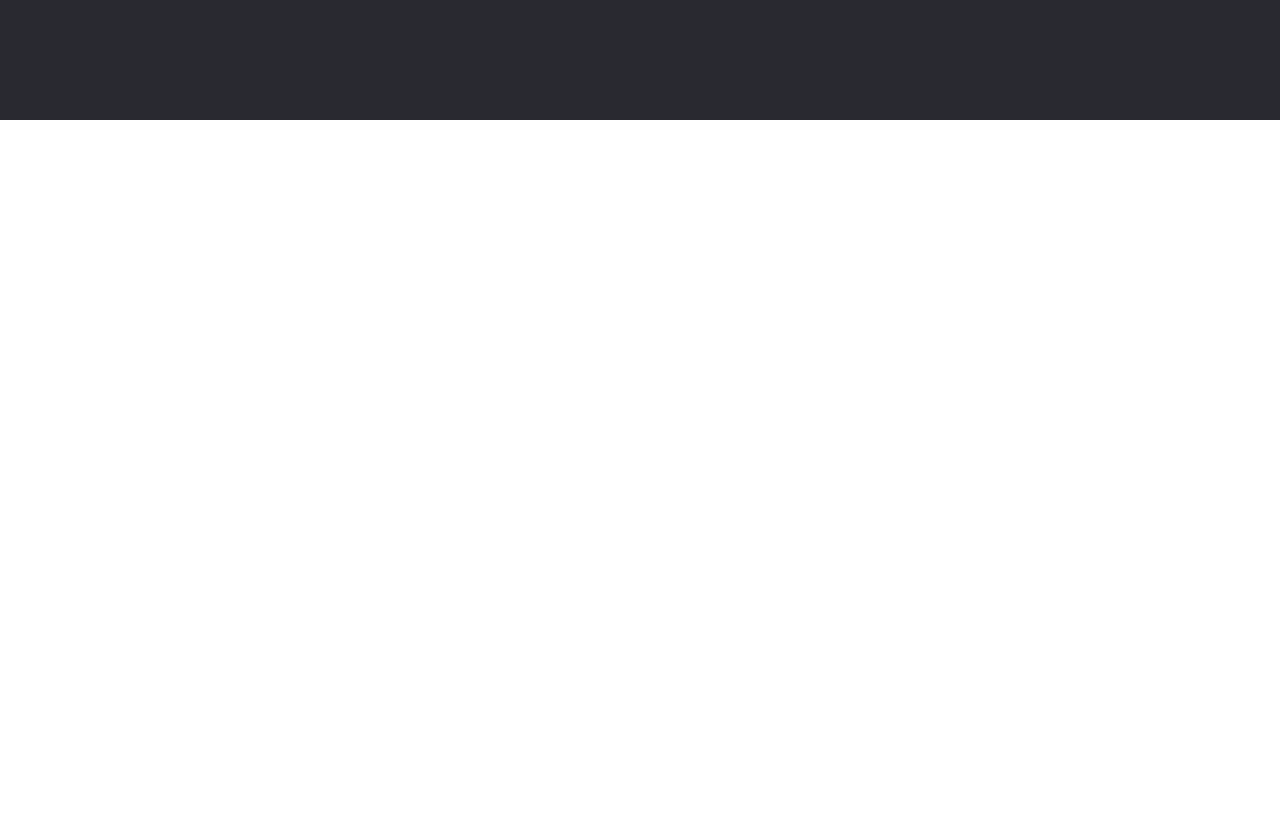
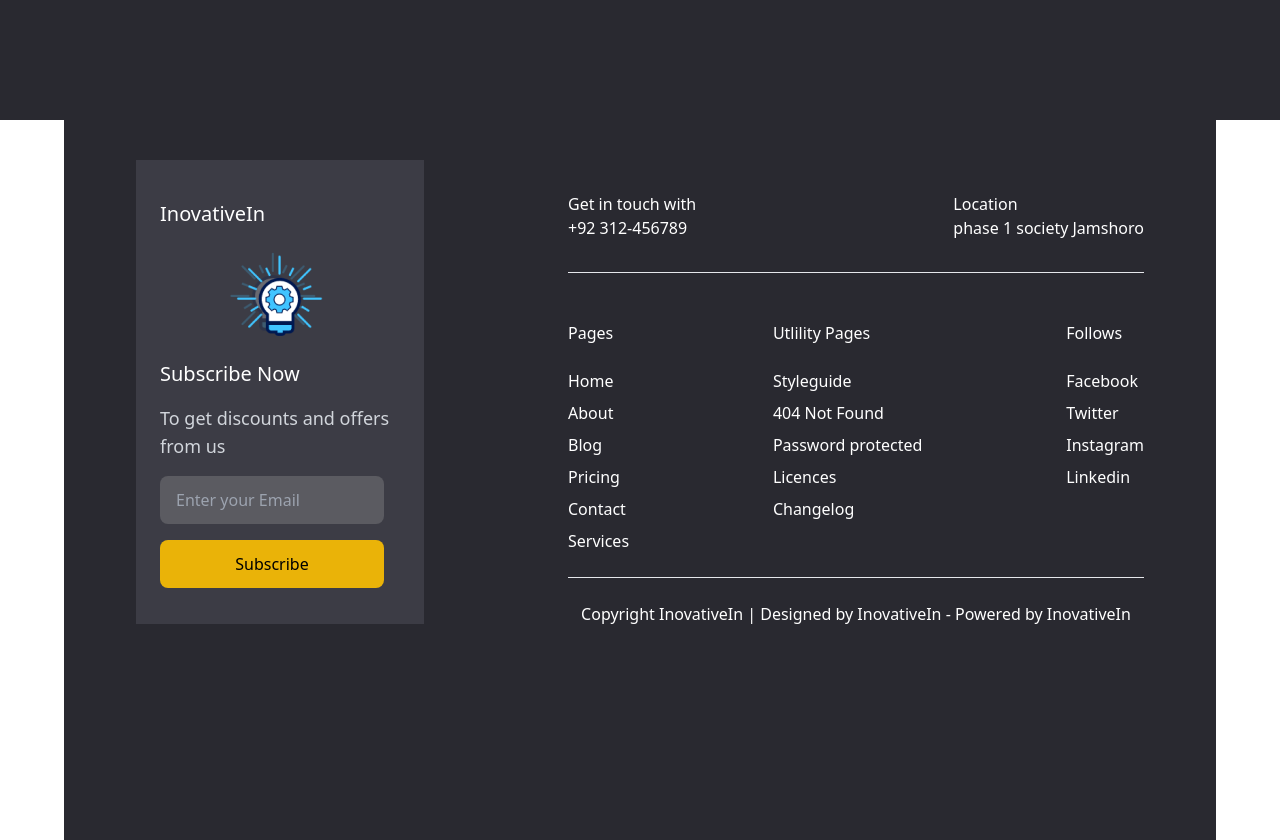
Before and after one commit to fahadzardari/inovativein, a React (Vite) app: page / in a window 1280 px wide. Shown: the part 1480-2320 px from the top of the page. Before the commit the page ends 1600 px from the top, so only its background shows below. Built offline with nearby package versions, Linux system fonts and the light colour scheme.

Commit message:
Added Footer

```diff
--- a/index.html
+++ b/index.html
@@ -5,6 +5,7 @@
     <link rel="icon" type="image/svg+xml" href="/homepage-section/logo.png" />
     <meta name="viewport" content="width=device-width, initial-scale=1.0" />
     <title>InovativeIn</title>
+    <link rel="stylesheet" href="./src/index.css">
   </head>
   <body>
     <div id="root"></div>
--- a/src/App.jsx
+++ b/src/App.jsx
@@ -1,10 +1,12 @@
 import Home from "./Sections/Home"
 import Services from "./Sections/Services"
+import Footer from "./Sections/Footer"
 export default function App() {
   return (
     <div className="font-nunito w-full m-0 p-0 ">
         <Home />
         <Services />
+        <Footer />
     </div>
   )
 }
--- /dev/null
+++ b/src/Sections/Footer.jsx
@@ -0,0 +1,69 @@
+import React from 'react'
+
+export default function Footer() {
+  return (
+    <div className='w-full'>
+      <div className='bg-gray1 w-[90%] mx-auto h-[90vh] py-10'>
+        <div className='flex justify-around'>
+          <div className='h-[29rem] w-[18rem] bg-gray2 space-y-4 px-6 py-10'>
+            <h3 className='text-white text-xl'>InovativeIn</h3>
+            <img src="/homepage-section/logo.png" className='mx-auto' alt="" />
+            <h3 className='text-white text-xl'>Subscribe Now</h3>
+            <p className='text-lg text-gray-300'>To get discounts and offers from us</p>
+            <input type="text" name="" id="" className='h-[3rem] w-[14rem] bg-gray3 rounded-lg px-4' placeholder='Enter your Email' /><br />
+            <button className='bg-yellow-500 h-[3rem] w-[14rem] rounded-lg'>Subscribe</button>
+          </div>
+
+          <div className='w-1/2 text-white'>
+            <div className='flex justify-between py-8'>
+              <div className=''>
+                <p>Get in touch with</p><p>+92 312-456789</p>
+              </div>
+              <div>
+                <p>Location</p><p>phase 1 society Jamshoro</p>
+              </div>
+            </div>
+            {/* Upper footer end*/}
+            <hr />
+
+            <div className='pt-12 pb-6 flex justify-between'>
+                <div>
+                  <h3>Pages</h3>
+                  <ul className='pt-6 space-y-2'>
+                    <li>Home</li>
+                    <li>About</li>
+                    <li>Blog</li>
+                    <li>Pricing</li>
+                    <li>Contact</li>
+                    <li>Services</li>
+                  </ul>
+                </div>
+                <div>
+                <h3>Utlility Pages</h3>
+                  <ul className='pt-6 space-y-2'>
+                    <li>Styleguide</li>
+                    <li>404 Not Found</li>
+                    <li>Password protected</li>
+                    <li>Licences</li>
+                    <li>Changelog</li>
+                  </ul>
+                </div>
+                <div>
+                <h3>Follows</h3>
+                  <ul className='pt-6 space-y-2'>
+                    <li>Facebook</li>
+                    <li>Twitter</li>
+                    <li>Instagram</li>
+                    <li>Linkedin</li>
+                  </ul>
+                </div>
+            </div>
+            <hr />
+            {/* lower footer end */}
+            <div className='pt-6 text-center'>Copyright InovativeIn | Designed by InovativeIn - Powered by InovativeIn</div>
+          </div>
+        </div>
+      </div>
+    </div>
+  );
+}
--- a/src/index.css
+++ b/src/index.css
@@ -1,3 +1,13 @@
 @tailwind base;
 @tailwind components;
 @tailwind utilities;
+
+.bg-gray1{
+    background-color: #292930;
+}
+.bg-gray2{
+    background-color: #3C3C45;
+}
+.bg-gray3{
+    background-color: #5B5B61;
+}
```
